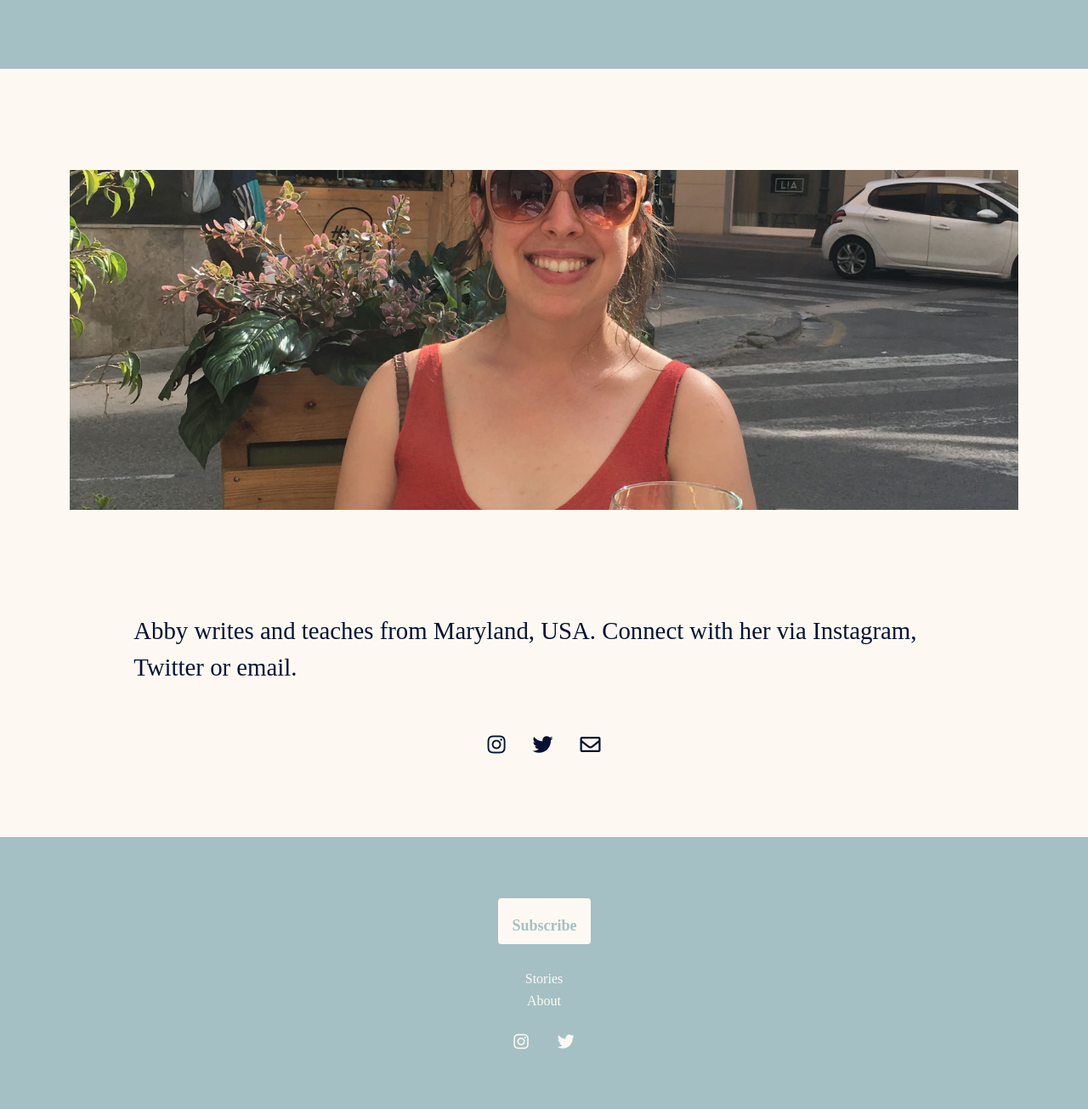
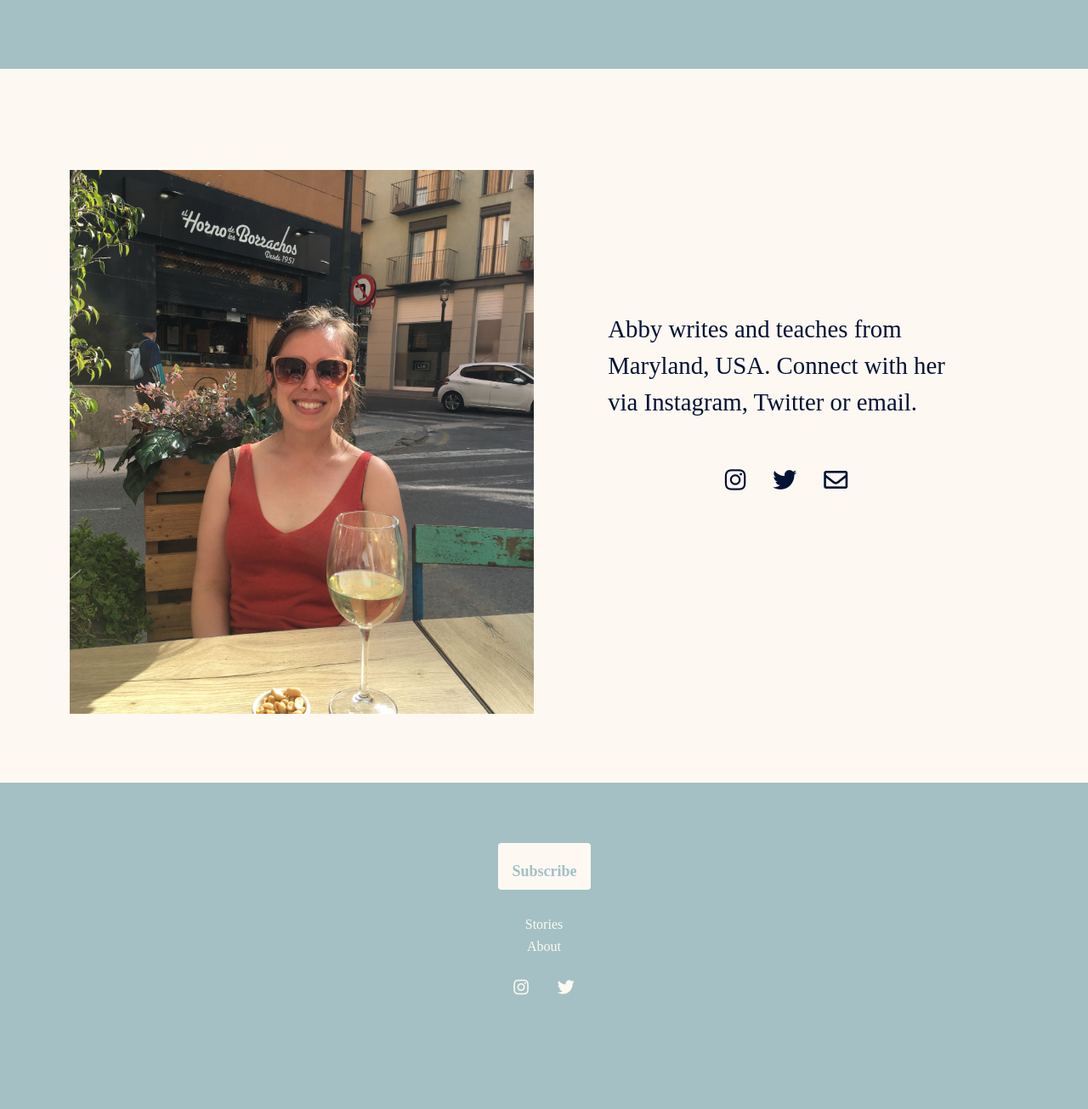
Before and after one commit to thaysom22/justAbbyH, a Django app: template pages/templates/pages/about.html in a window 1280 px wide. Shown: the part 490-1795 px from the top of the page at 85% size. After the commit the page ends 1661 px from the top, so only its background shows below. Run offline with Django 3.2, Linux system fonts and the light colour scheme; the template is opened without the code that fills it, so the values that code supplies are empty; parts of the project's set-up code (start-up, migrations or seed data) failed here and were passed over; some libraries are stand-ins or nearby versions; some web fonts are replaced.

Commit message:
feat: add about page styles

```diff
--- a/pages/static/pages/css/about.css
+++ b/pages/static/pages/css/about.css
@@ -16,7 +16,8 @@
     margin-top: 50px;
 }
 
-.about-text .col-12 {
+.about-text .col-12,
+.about-text.col-12 {
     color: var(--off-white);
     font-size: calc(20px + 2vw);
     line-height: 1.5;
@@ -25,18 +26,19 @@
     align-items: center;
 }
 
-.about-text.contact-info .col-12 {
+.about-text.contact-info .col-12,
+.about-text.contact-info.col-12 {
     color: var(--dark-blue);
     font-size: calc(16px + 1vw);
     flex-direction: column;
 }
 
-.about-text.contact-info .col-12>span {
+.about-text.contact-info.col-12>span {
     padding: calc(1.5rem + 1vh) 0;
 }
 
 .about-text.contact-info i {
-    font-size: 24px;
+    font-size: 28px;
     color: var(--dark-blue);
 }
 
@@ -56,6 +58,10 @@
 
 .photo-section-wrapper {
     min-height: 100vh;
+}
+
+.photo-section-wrapper .photo-section-inner {
+    padding-bottom: calc(30px + 4vw);
 }
 
 .photo-wrapper {
@@ -88,3 +94,17 @@
     background-color: var(--off-white);
     color: var(--light-blue);
 }
+
+
+/* change image height for wider screens */
+@media screen and (min-width: 576px) {
+    .photo-wrapper {
+        height: 70vh;
+    }
+}
+
+@media screen and (min-width: 992px) {
+    .photo-wrapper {
+        height: 80vh;
+    }
+}
--- a/pages/templates/pages/about.html
+++ b/pages/templates/pages/about.html
@@ -18,14 +18,12 @@
     <div class="photo-section-wrapper bg-off-white">
         <div class="photo-section-inner container">
             <div class="row">
-                <div class="col-12">
+                <div class="col-12 col-md-6">
                     <div class="photo-wrapper">
                         <div id="photo-img"></div>
                     </div>
                 </div>
-            </div>
-            <div class="row about-text contact-info">
-                <div class="col-12">
+                <div class="col-12 col-md-6 about-text contact-info">
                     <span>Abby writes and teaches from Maryland, USA. Connect with her via Instagram, Twitter or email.</span>
                     <div class="about-social-media-links">
                         <a class="nav-link nav-instagram" target="_blank" href="https://www.instagram.com/">
```
